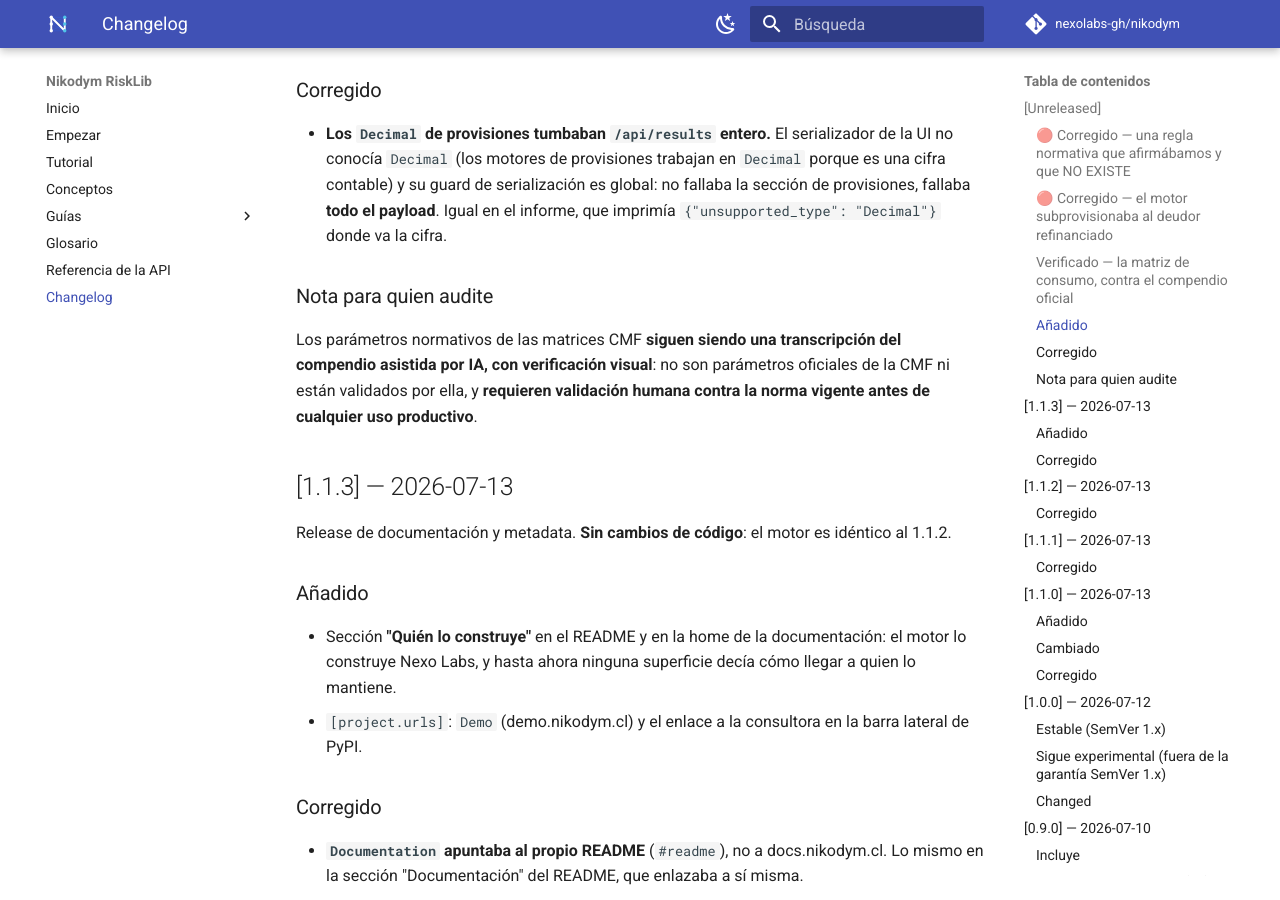
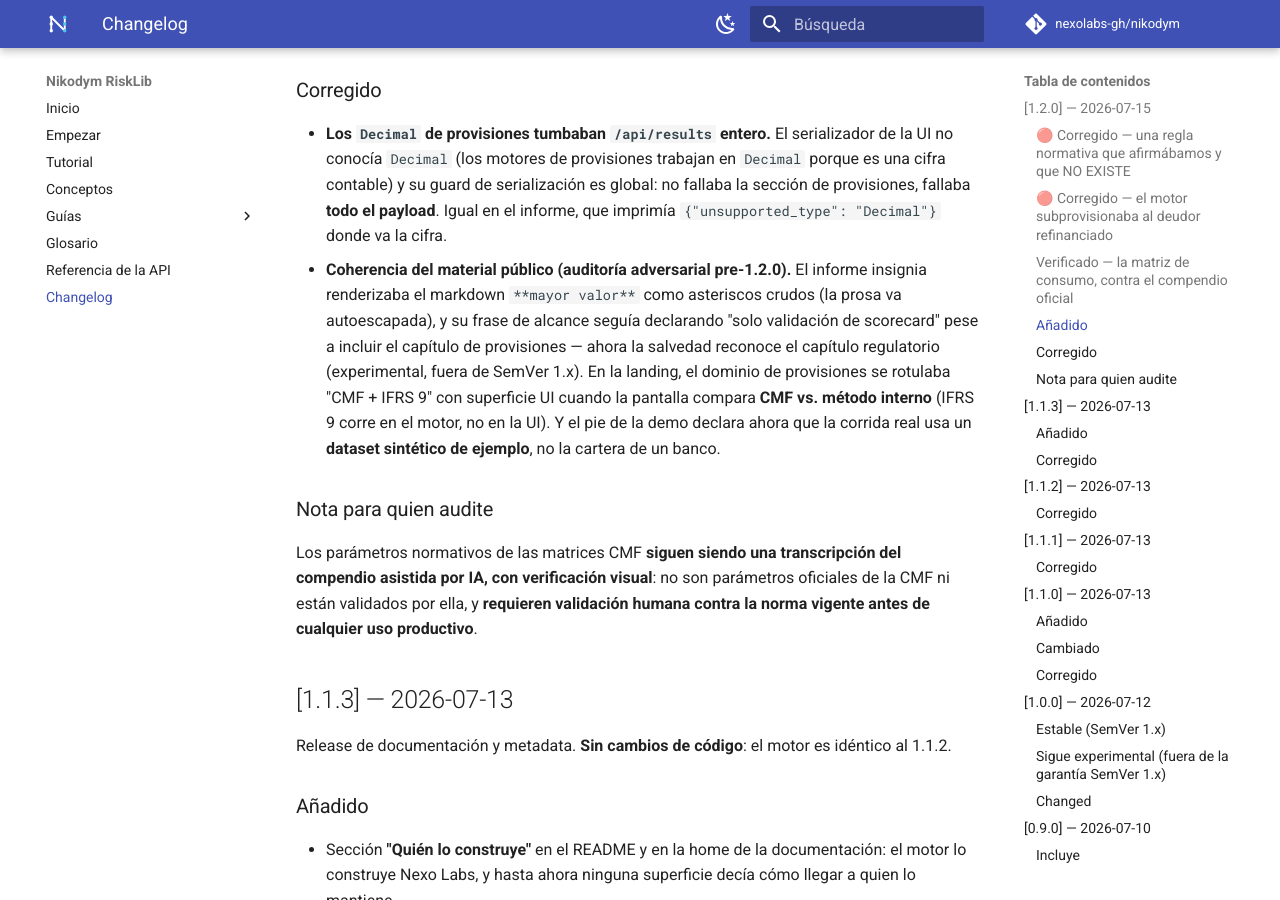
Before and after one commit to nexolabs-gh/nikodym, an MkDocs documentation site: the page built from docs_site/changelog.md, in a window 1280 px wide and 900 px high, scrolled down 2920 px. Built offline with MkDocs 1.6.1 and Material for MkDocs 9.7.7, drawn with Linux system fonts in a browser that asks for light colours; comment, search, counter and statistics services are not loaded; some of the changed text lies outside the part shown.

Commit message:
release: 1.2.0 — provisiones end-to-end + coherencia pública
Empaqueta el motor de provisiones y su forma de usarlo (preset F3, pantalla,
informe), ya en main tras el track SDD-28, más las cuatro correcciones que
destapó la auditoría adversarial previa al tag:

- Informe: `**mayor valor**` se renderizaba con asteriscos crudos (la prosa va
  autoescapada) → se quita el markdown; la salvedad de alcance dejaba de
  reconocer el capítulo de provisiones → ahora es condicional (experimental).
- Front: el dominio provisiones se rotulaba "CMF + IFRS 9" con superficie UI
  cuando la pantalla compara CMF vs. método interno → relabel; el pie de la demo
  declara que la corrida real usa un dataset sintético de ejemplo.

Bump __version__ 1.1.3 → 1.2.0, CHANGELOG a [1.2.0], docs (api/index) a 1.2.0 y
fixtures de la demo recapturados desde una corrida F3 real (ya con nikodym
1.2.0; número de negocio verificado: sobrecosto $388.732.916, binding=cmf).

Gates verdes: ruff/format/mypy, pytest 3885, mkdocs --strict; front
lint/typecheck/test 206/build/build-demo. Auditoría multi-agente (6 lentes +
refutación + crítico): cero blockers.

Co-Authored-By: Claude Opus 4.8 (1M context) <noreply@anthropic.com>

```diff
--- a/CHANGELOG.md
+++ b/CHANGELOG.md
@@ -5,7 +5,7 @@ el proyecto sigue [SemVer](https://semver.org/lang/es/): desde 1.0, el pipeline
 es API estable; las superficies que aún crecen (modelado ML, provisiones, forward-looking,
 contratos transversales) quedan marcadas como experimentales, fuera de la garantía SemVer 1.x.
 
-## [Unreleased]
+## [1.2.0] — 2026-07-15
 
 ### 🔴 Corregido — una regla normativa que afirmábamos y que NO EXISTE
 
@@ -111,6 +111,14 @@ sobre ese agregado).
   conocía `Decimal` (los motores de provisiones trabajan en `Decimal` porque es una cifra contable) y
   su guard de serialización es global: no fallaba la sección de provisiones, fallaba **todo el
   payload**. Igual en el informe, que imprimía `{"unsupported_type": "Decimal"}` donde va la cifra.
+- **Coherencia del material público (auditoría adversarial pre-1.2.0).** El informe insignia
+  renderizaba el markdown `**mayor valor**` como asteriscos crudos (la prosa va autoescapada), y su
+  frase de alcance seguía declarando "solo validación de scorecard" pese a incluir el capítulo de
+  provisiones — ahora la salvedad reconoce el capítulo regulatorio (experimental, fuera de SemVer
+  1.x). En la landing, el dominio de provisiones se rotulaba "CMF + IFRS 9" con superficie UI cuando
+  la pantalla compara **CMF vs. método interno** (IFRS 9 corre en el motor, no en la UI). Y el pie de
+  la demo declara ahora que la corrida real usa un **dataset sintético de ejemplo**, no la cartera de
+  un banco.
 
 ### Nota para quien audite
 
--- a/src/nikodym/__init__.py
+++ b/src/nikodym/__init__.py
@@ -9,7 +9,7 @@ pública de alto nivel (`run`, `assemble_run`) se re-exporta de forma **perezosa
 
 from typing import TYPE_CHECKING, Any
 
-__version__ = "1.1.3"
+__version__ = "1.2.0"
 
 __all__ = ["__version__", "assemble_run", "run"]
 
--- a/web/src/components/landing-evidence.ts
+++ b/web/src/components/landing-evidence.ts
@@ -220,7 +220,7 @@ export const DOMINIOS = [
   },
   {
     key: "provisioning",
-    label: "Provisiones · CMF + IFRS 9",
+    label: "Provisiones · CMF vs. método interno",
     superficie: "UI",
     garantia: "experimental",
     tagline:
```
Also changed, not shown: docs_site/api.md (+1 -1 lines), docs_site/index.md (+1 -1 lines), web/src/fixtures/demo/report.html (+8 -8 lines), 6 other files.
